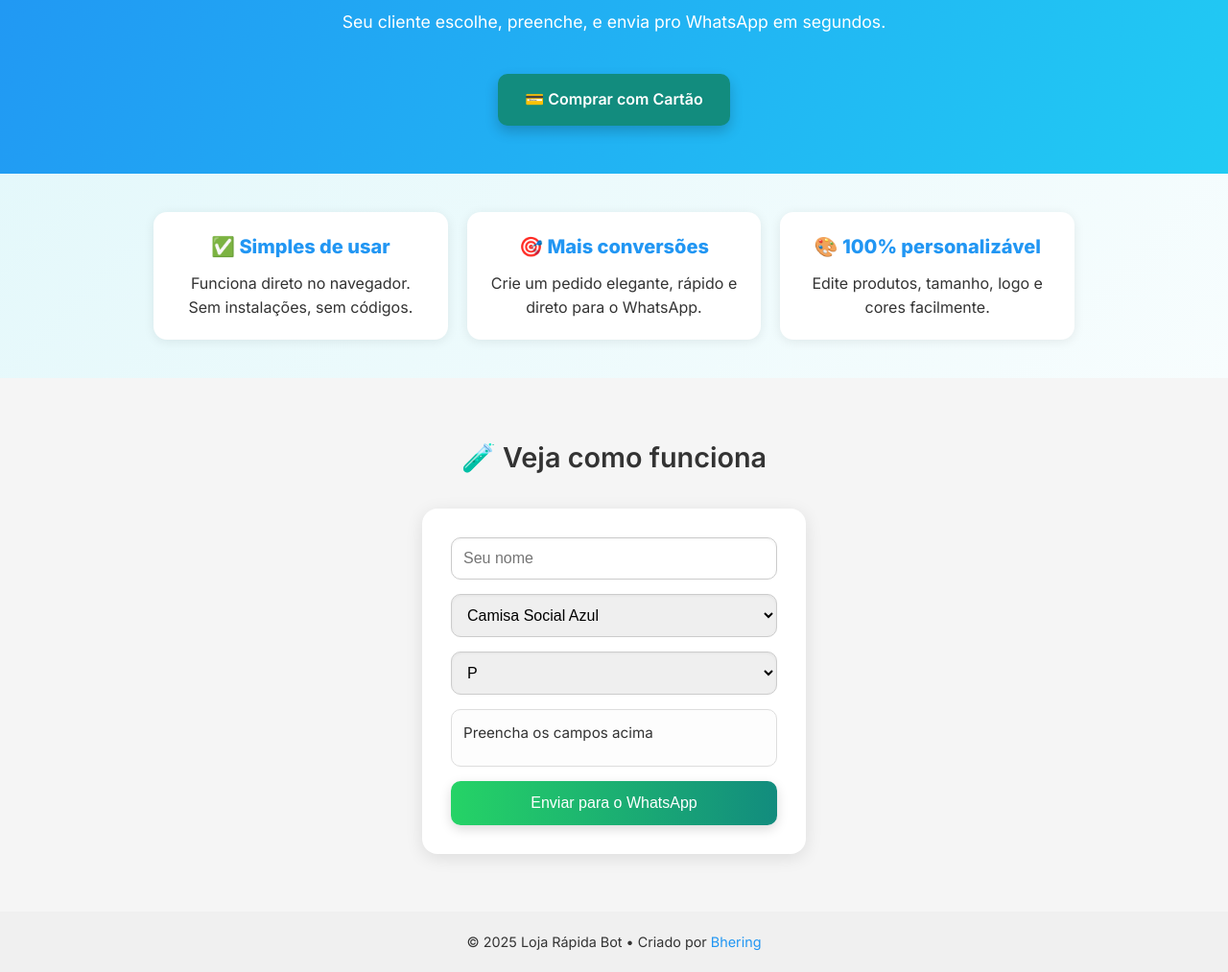
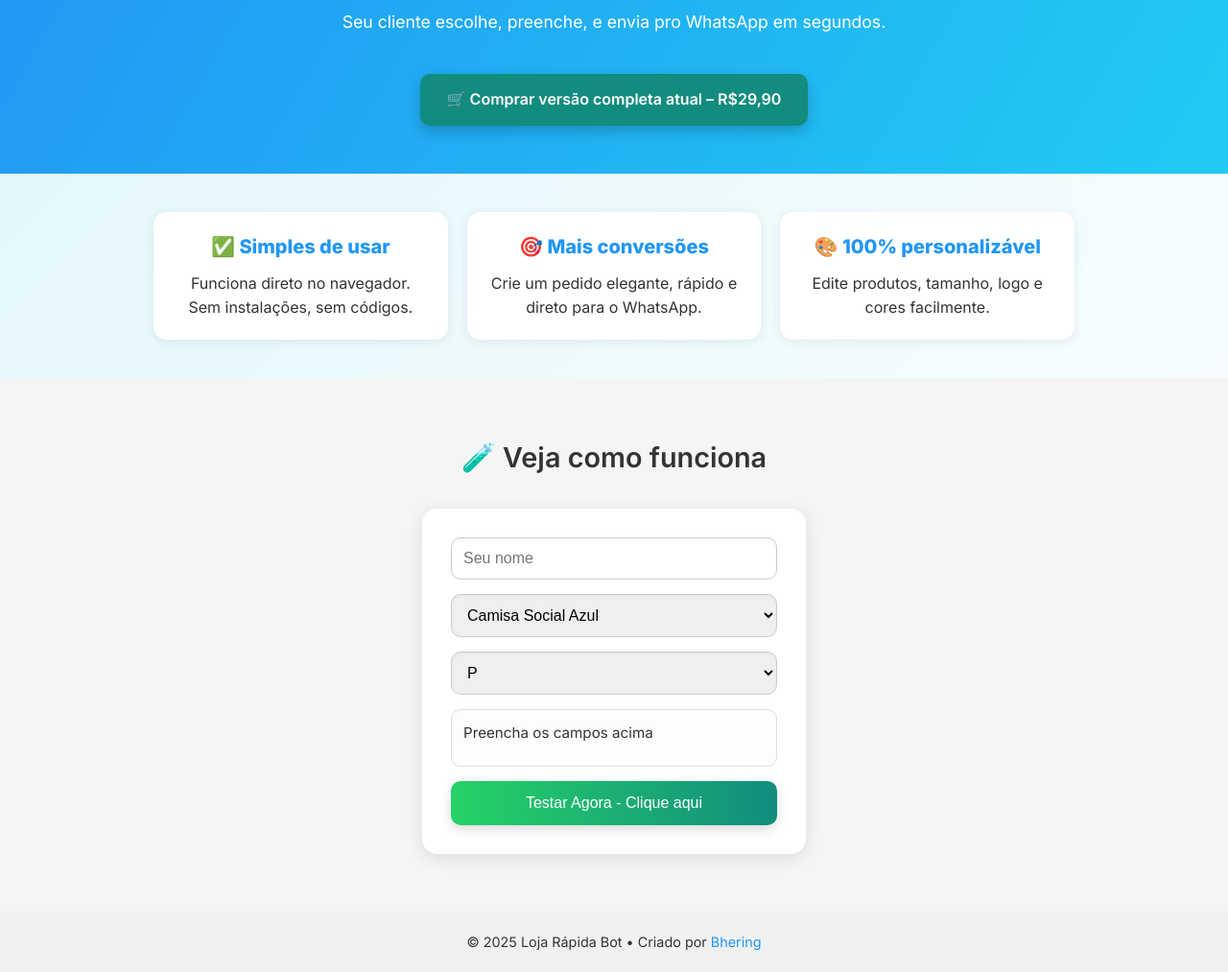
Before and after one commit to bheringbot/Loja-rapida-bot, a plain HTML site: page index.html in a window 1280 px wide. Shown: the part 127-1140 px from the top of the page at 96% size. Drawn offline with Linux system fonts and the light colour scheme.

Commit message:
Update index.html

```diff
--- a/index.html
+++ b/index.html
@@ -11,13 +11,9 @@
   <header class="hero">
     <h1>🚀 Loja Rápida Bot</h1>
     <p>Seu cliente escolhe, preenche, e envia pro WhatsApp em segundos.</p>
-    <a href="https://bheringkaua.gumroad.com/l/wxvxm"
-
-   class="btn-compra" target="_blank">
-
-  💳 Comprar com Cartão
-
-</a>
+    <a class="btn-compra" href="https://bheringkaua.gumroad.com/l/wxvxm" target="_blank">
+  🛒 Comprar versão completa atual – R$29,90
+    </a>
 
   </header>
 
@@ -43,7 +39,7 @@
       <select id="produto"></select>
       <select id="tamanho"></select>
       <div id="preview">Preencha os campos acima</div>
-      <button onclick="abrirWhats()">Enviar para o WhatsApp</button>
+      <button onclick="abrirWhats()">Testar Agora - Clique aqui</button>
     </div>
   </section>
 
```
